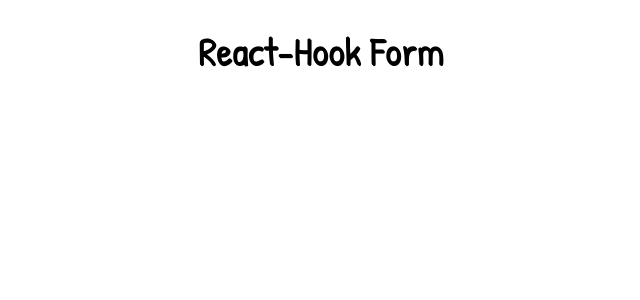
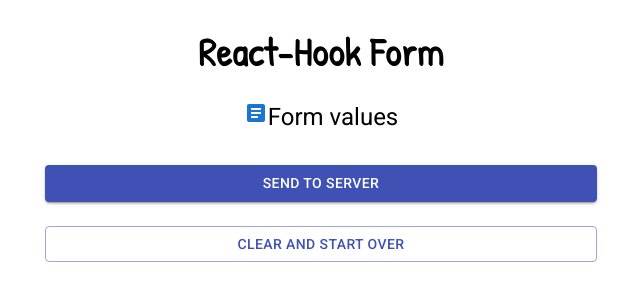
Before and after one commit to Morozov-it/Ultimate-hook-form, a React (Create React App) app: page /result in a window 1280 px wide. Before the commit this address had no page. Shown: the top 300 px of the page, without its empty margins (319-959 px from the left). Built offline with nearby package versions, Linux system fonts and the light colour scheme.

Commit message:
Create result page

```diff
--- a/package.json
+++ b/package.json
@@ -8,6 +8,7 @@
     "@hookform/resolvers": "^2.8.8",
     "@material-ui/core": "^4.12.3",
     "@material-ui/icons": "^4.11.2",
+    "@mui/icons-material": "^5.3.1",
     "@mui/material": "^5.3.1",
     "@testing-library/jest-dom": "^5.16.1",
     "@testing-library/react": "^12.1.2",
--- a/src/App.jsx
+++ b/src/App.jsx
@@ -3,6 +3,8 @@
 import { BrowserRouter, Route, Routes } from 'react-router-dom';
 //компоненты
 import { Header } from './components/Header';
+//страницы
+import { Result } from './pages/Result';
 import { Step1 } from './pages/Step1';
 import { Step2 } from './pages/Step2';
 import { Step3 } from './pages/Step3';
@@ -16,8 +18,7 @@
         <Route path="/" element={<Step1 />} />
         <Route path="/step2" element={<Step2 />} />
         <Route path="/step3" element={<Step3 />} />
-        {/*<Route path="/result" element={<Result />} />
-        */}
+        <Route path="/result" element={<Result />} />
       </Routes>
     </BrowserRouter>
   );
--- a/src/DataContext.jsx
+++ b/src/DataContext.jsx
@@ -16,7 +16,7 @@
     }
 
     return (
-        <DataContext.Provider value={{ data, setValues }}>{ children }</DataContext.Provider>
+        <DataContext.Provider value={{ data, setValues, setData }}>{ children }</DataContext.Provider>
     )
 };
 
--- /dev/null
+++ b/src/pages/Result.jsx
@@ -0,0 +1,67 @@
+//основные
+import React from 'react';
+import { useForm } from 'react-hook-form';
+import { useNavigate } from "react-router-dom";
+//файлы библиотек
+import Typography from '@material-ui/core/Typography';
+import Article from '@mui/icons-material/Article';
+import TableContainer from '@material-ui/core/TableContainer';
+import TableHead from '@material-ui/core/TableHead';
+import TableBody from '@material-ui/core/TableBody';
+import Paper from '@material-ui/core/Paper';
+//компоненты
+import { MainContainer } from '../components/MainContainer';
+import { MyForm } from '../components/MyForm'
+import { MyButton } from '../components/MyButton';
+//получение данных из контекста
+import { useData } from '../DataContext'
+
+export const Result = () => {
+    const { data, setData } = useData();
+    let navigate = useNavigate();
+
+    const { handleSubmit } = useForm({
+        defaultValues: {...data},
+    });
+
+    const onSubmit = async (formData) => {
+        console.log('sent to server', formData);
+        //отправить на сервер (formData)
+    };
+    const onReset = () => {
+        setData({});
+        navigate('/');
+        console.log('data clear');
+    };
+
+    return (
+        <MainContainer>
+            <Typography
+                variant="h5"
+                component="h2">
+                <Article color='primary'/>
+                Form values
+            </Typography>
+            <TableContainer component={Paper}>
+                {/* <TableHead>
+
+                </TableHead>
+                <TableBody>
+
+                </TableBody> */}
+            </TableContainer>
+            <MyForm onSubmit={handleSubmit(onSubmit)}>
+                <MyButton
+                    type='submit'
+                    variant="contained">send to server
+                </MyButton>
+                <MyButton
+                    onClick={onReset}
+                    variant="outlined"
+                    type='reset'
+                >Clear and start over
+                </MyButton>
+            </MyForm>
+        </MainContainer>
+    )
+};
--- a/src/pages/Step1.jsx
+++ b/src/pages/Step1.jsx
@@ -12,19 +12,26 @@
 import { MyForm } from '../components/MyForm'
 import { MyInput } from '../components/MyInput'
 import { MyButton } from '../components/MyButton';
+//получение данных из контекста
+import { useData } from '../DataContext'
+
+
 
 
 export const Step1 = () => {
+    const { data, setValues } = useData();
     let navigate = useNavigate();
+
     const { control, register, handleSubmit, } = useForm({
         mode: 'onBlur',
+        defaultValues: {firstName: data.firstName, lastName: data.lastName},
         resolver: yupResolver(schemaStep1)
     });
-    //console.log(watch())
 
     const { errors } = useFormState({ control });
-    const onSubmit = async data => {
-        console.log(data);
+    const onSubmit = async (formData) => {
+        //console.log(formData);
+        setValues(formData)
         navigate('/step2');
     };
 
--- a/src/pages/Step2.jsx
+++ b/src/pages/Step2.jsx
@@ -15,23 +15,30 @@
 import { MyInput } from '../components/MyInput'
 import { MyButton } from '../components/MyButton';
 import { MyCheckbox } from '../components/MyCheckbox';
+//получение данных из контекста
+import { useData } from '../DataContext'
+
+
 
 
 export const Step2 = () => {
+    const { data, setValues } = useData();
     let navigate = useNavigate();
+
     const { register, handleSubmit, watch, formState: { errors } } = useForm({
         mode: 'onBlur',
+        defaultValues: {email: data.email, phoneNumber: data.phoneNumber, havePhone: data.havePhone},
         resolver: yupResolver(schemaStep2)
     });
-    //console.log(watch())
 
     const havePhone = watch('havePhone');
     function changePhone(event) {
         event.target.value = normalizePhoneNumber(event.target.value)
     }
 
-    const onSubmit = async data => {
-        console.log(data);
+    const onSubmit = async (formData) => {
+        //console.log(formData);
+        setValues(formData);
         navigate('/step3');
     };
 
@@ -52,8 +59,12 @@
                     helperText={errors?.email?.message}
                 />
                 <FormControlLabel
-                    control={<MyCheckbox {...register("havePhone")} />}
-                    label="Have a phone?" />
+                    control={<MyCheckbox
+                            {...register("havePhone")} />}
+                            label="Have a phone?"
+                            defaultValue={data.havePhone}
+                            defaultChecked={data.havePhone}
+                        />
                 {havePhone &&
                 <MyInput
                     {...register("phoneNumber")}
@@ -72,7 +83,8 @@
                 <MyButton
                     onClick={() => navigate('/')}
                     variant="outlined"
-                    type='reset'>Back
+                    //type='reset'
+                >Back
                 </MyButton>
             </MyForm>
         </MainContainer>
--- a/src/pages/Step3.jsx
+++ b/src/pages/Step3.jsx
@@ -9,17 +9,24 @@
 import { MyForm } from '../components/MyForm'
 import { MyButton } from '../components/MyButton';
 import { FileInput } from '../components/FileInput';
+//получение данных из контекста
+import { useData } from '../DataContext'
+
+
 
 
 export const Step3 = () => {
+    const { data, setValues } = useData();
     let navigate = useNavigate();
-    const { control, handleSubmit, watch } = useForm({
+
+    const { control, handleSubmit } = useForm({
         mode: 'onBlur',
+        defaultValues: {file: data.file}
     });
-    console.log(watch())
 
-    const onSubmit = async data => {
-        console.log(data);
+    const onSubmit = async (formData) => {
+        //console.log(formData);
+        setValues(formData);
         navigate('/result');
     };
 
@@ -38,7 +45,8 @@
                 <MyButton
                     onClick={() => navigate('/step2')}
                     variant="outlined"
-                    type='reset'>Back
+                    //type='reset'
+                >Back
                 </MyButton>
             </MyForm>
         </MainContainer>
```
Also changed, not shown: 1 other file (tests, documents, lock files or other folders).
